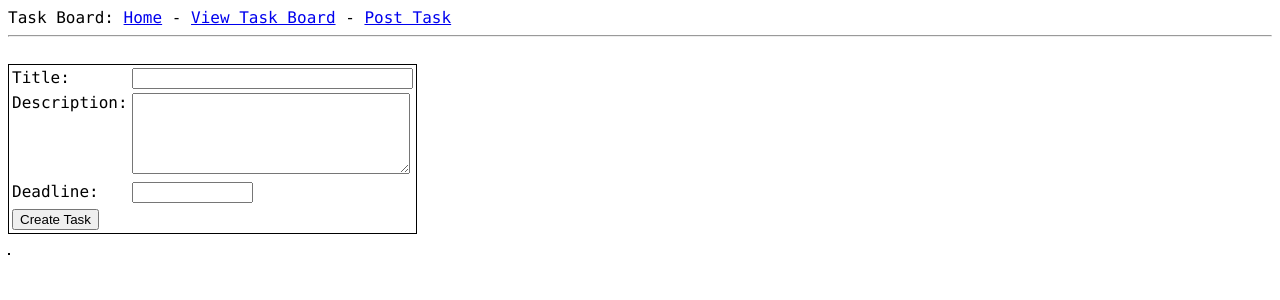
After one commit to LSSPelegrino/task_board, a Flask app: page /post_task in a window 1280 px wide. The commit adds this page. Shown: the top 300 px of the page. Run offline with Flask 2, Linux system fonts and the light colour scheme.

Commit message:
Added simple front end with Jinja

```diff
--- a/app/api/tasks.py
+++ b/app/api/tasks.py
@@ -4,6 +4,7 @@
 
 # # Standard Modules
 import re
+import time
 
 # # 3rd Party Modules
 from flask import request, jsonify
@@ -87,8 +88,8 @@
         """
         page = request.args.get('page', 1, type=int)
         per_page = min(request.args.get('per_page', 10, type=int), 100)
-        print(per_page, page)
         data = Task.to_collection_dict(Task.query, page, per_page)
+        end = time.time()
         return data
 
 
--- /dev/null
+++ b/app/forms.py
@@ -0,0 +1,33 @@
+"""
+Implement Form classes
+"""
+
+# # 3rd Patry Modules
+from flask_wtf import FlaskForm
+from wtforms import StringField
+from wtforms import TextAreaField
+from wtforms import DateTimeField
+from wtforms import HiddenField
+from wtforms import SubmitField
+from wtforms.validators import DataRequired
+from wtforms.validators import Length
+
+
+class CreateTaskForm(FlaskForm):
+    """
+    Form class for creating a Task
+    """
+    title = StringField('Title',
+                        validators=[DataRequired()])
+    description = TextAreaField('Description',
+                                validators=[Length(min=0, max=200)])
+    deadline = StringField('Deadline', validators=[DataRequired()])
+    submit = SubmitField('Create Task')
+
+
+class ToggleDoneForm(FlaskForm):
+    """
+    Form class to mark task as Done and back
+    """
+    task_id = HiddenField('Task ID')
+    button = SubmitField('Toggle Done')
--- a/app/models.py
+++ b/app/models.py
@@ -4,6 +4,9 @@
 
 # # Standard Modules
 from datetime import datetime, timezone
+
+# # 3rd Party Modules
+from dateutil import parser
 
 # # Internal Modules
 from app import db
@@ -81,8 +84,7 @@
         if 'description' in data:
             self.description = data['description']
         if 'deadline' in data:
-            self.deadline = datetime.fromisoformat(
-                data['deadline']).astimezone(tz=timezone.utc)
+            self.deadline = parser.parse(data['deadline'])
         return
 
 
--- a/app/routes.py
+++ b/app/routes.py
@@ -2,23 +2,78 @@
 Describes routes for web requests
 """
 
+# # Standard Modules
+from datetime import datetime
+import time
+
+
 # # 3rd Party Modules
-from flask import render_template
+from flask import render_template, redirect, url_for, jsonify, flash
 import requests
+from dateutil import parser
 
 # # Internal Modules
 from app import app
+from app.forms import CreateTaskForm
+from app.forms import ToggleDoneForm
 
 
-@app.route('/')
+@app.route('/', methods=['GET', 'POST'])
 def home():
     """
     Renders the application homepage
     """
+    return render_template('home.html',
+                           title="Home")
+
+
+@app.route('/view_tasks', methods=['GET', 'POST'])
+def view_tasks():
+    """
+    Renders the view task page
+    """
+    toggle_form = ToggleDoneForm()
+    if toggle_form.validate_on_submit():
+        requests.put(
+            f"http://localhost:5000/api/tasks/{toggle_form.task_id.data}/toggle_done")
+        return redirect(url_for('view_tasks'))
+
     page = 1
-    per_page = 10
+    per_page = 100
+    # THIS LINE TAKES A LOT OF TIME
     response = requests.get(
         f"http://localhost:5000/api/tasks?page={page}&per_page={per_page}")
     tasks = response.json()["items"]
+    for task in tasks:
+        task['deadline'] = parser.parse(task['deadline'])
+        task['completed_at'] = parser.parse(
+            task['completed_at']) if task['done'] else None
 
-    return render_template('home.html', tasks=tasks)
+    return render_template('view_tasks.html',
+                           title='View Tasks',
+                           tasks=tasks,
+                           toggle_form=toggle_form)
+
+
+@app.route('/post_task', methods=['GET', 'POST'])
+def post_task():
+    """
+    Renders the create task page
+    """
+    create_form = CreateTaskForm()
+    if create_form.validate_on_submit():
+        data = {
+            "title": create_form.title.data,
+            "deadline": create_form.deadline.data
+        }
+        data.update({
+            "description": create_form.description.data
+            }) if create_form.description.data else None
+        print(data)
+        response = requests.post("http://localhost:5000/api/tasks",
+                                 json=data)
+        print(response.json())
+        return redirect(url_for('view_tasks'))
+    return render_template('create_task.html',
+                           title='Post Task',
+                           create_form=create_form)
--- /dev/null
+++ b/app/templates/base.html
@@ -0,0 +1,46 @@
+<!DOCTYPE html>
+<html lang="en">
+    <head>
+        <link rel="shortcut icon" href="{{ url_for('static', filename='img/favicon.ico') }}">
+        <link rel="stylesheet" type="tex/css" href="{{ url_for('static', filename='css/base.css') }}">
+        <title>{{ title }} - Home</title>
+    </head>
+    <style>
+    p {
+        color: red;
+    }
+
+    td {
+        vertical-align: top;
+    }
+
+    body {
+        font-family: "Lucida Console", Monaco, monospace;
+    }
+
+    table {
+        border: 1px solid black;
+    }
+    </style>
+    <body>
+        <div>Task Board:
+            <a href="{{ url_for('home') }}">Home</a> -
+            <a href="{{ url_for('view_tasks') }}">View Task Board</a> -
+            <a href="{{ url_for('post_task') }}">Post Task</a>
+        </div>
+        <hr>
+        {% with messages = get_flashed_messages() %}
+		{% if messages %}
+		<ul>
+			{% for message in messages %}
+			<li>{{ message }}</li>
+			{% endfor %}
+		</ul>
+		{% endif %}
+		{% endwith %}
+        <br>
+            {% block content %}
+            {% endblock %}
+        <br>
+    </body>
+</html>
--- /dev/null
+++ b/app/templates/create_task.html
@@ -0,0 +1,27 @@
+{% extends "base.html" %}
+
+{% block content %}
+    <div>
+        <form action="" method="POST" novalidate>
+            {{ create_form.hidden_tag() }}
+            <table>
+                <tr>
+                    <td>{{ create_form.title.label }}:</td>
+                    <td>{{ create_form.title(size=32) }}</td>
+                </tr>
+                <tr>
+                    <td>{{ create_form.description.label }}:</td>
+                    <td>{{ create_form.description(cols=32, rows=5) }}</td>
+                </tr>
+                <tr>
+                    <td>{{ create_form.deadline.label }}:</td>
+                    <td>{{ create_form.deadline(size=12) }}</td>
+                </tr>
+                <tr></tr>
+                <tr>
+                    <td>{{ create_form.submit() }}</td>
+                </tr>
+            <table>
+        </form>
+    </div>
+{% endblock %}
--- a/config.py
+++ b/config.py
@@ -12,6 +12,7 @@
     """
     Set Flask's configuration variables
     """
+    SECRET_KEY = os.environ.get('SECRET_KEY') or 'this-is-a-password'
     SQLALCHEMY_DATABASE_URI = os.environ.get('DATABASE_URL') or \
         'sqlite:///' + os.path.join(basedir, 'app.db')
     SQLALCHEMY_TRACK_MODIFICATIONS = False
```
Also changed, not shown: app/static/css/base.css (added, +7 -0 lines), app/templates/_task.html (added, +28 -0 lines), app/templates/home.html (+5 -46 lines), app/templates/view_tasks.html (added, +30 -0 lines), app.db, 2 other files.
